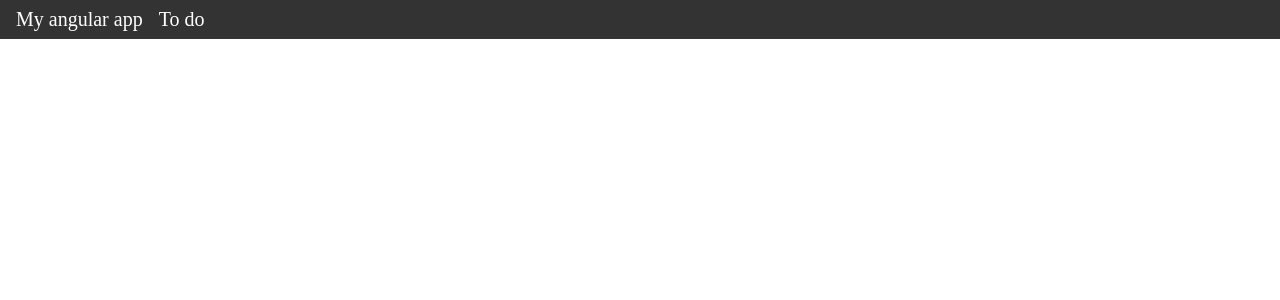
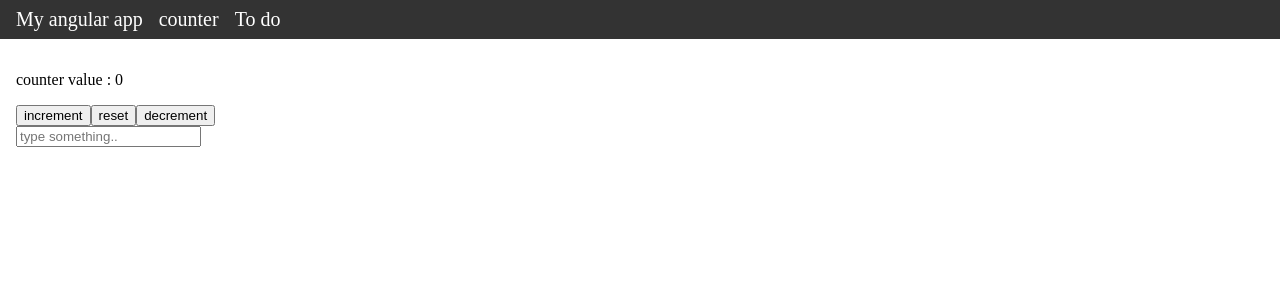
Before and after one commit to Ramimoha1/Learning-Wavelet-Frameworks, an Angular app in the folder Angular/first-ng-app/: page /counter in a window 1280 px wide. Before the commit this address led to /. Shown: the top 300 px of the page. Built offline with nearby package versions, Linux system fonts and the light colour scheme.

Commit message:
continuation
revising . reapplied what i learned and tried to be abit creative with it

- added new page counter
- enhenced checklist with css
- learned httpget and revised on javasecript es6 asyn features (promises observable objects)

```diff
--- a/Angular/first-ng-app/src/app/app.config.ts
+++ b/Angular/first-ng-app/src/app/app.config.ts
@@ -2,9 +2,11 @@ import { ApplicationConfig, provideBrowserGlobalErrorListeners, provideZoneChang
 import { provideRouter } from '@angular/router';
 
 import { routes } from './app.routes';
+import { provideHttpClient } from '@angular/common/http';
 
 export const appConfig: ApplicationConfig = {
   providers: [
+    provideHttpClient(),
     provideBrowserGlobalErrorListeners(),
     provideZoneChangeDetection({ eventCoalescing: true }),
     provideRouter(routes)
--- a/Angular/first-ng-app/src/app/app.routes.ts
+++ b/Angular/first-ng-app/src/app/app.routes.ts
@@ -14,6 +14,13 @@ export const routes: Routes = [
         loadComponent : () => {
             return import ('./todos/todos').then((m) => m.Todos)
         } ,
+    } ,
+     {
+        path : 'counter',
+        pathMatch :  "full" ,
+        loadComponent : () => {
+            return import ('./counterpage/counterpage').then((m) => m.Counterpage)
+        } ,
     }
 ]
 ;
--- a/Angular/first-ng-app/src/app/components/greetings/greetings.ts
+++ b/Angular/first-ng-app/src/app/components/greetings/greetings.ts
@@ -1,4 +1,4 @@
-import { Component, input } from '@angular/core';
+import { Component, input, signal } from '@angular/core';
 
 @Component({
   selector: 'app-greetings',
--- a/Angular/first-ng-app/src/app/components/header/header.html
+++ b/Angular/first-ng-app/src/app/components/header/header.html
@@ -2,6 +2,7 @@
   <nav>
     <ul>
       <li routerLink="/">My angular app</li>
+      <li routerLink="/counter">counter</li>
       <li routerLink="/todos">To do</li>
     </ul>
   </nav>
--- a/Angular/first-ng-app/src/app/components/todo-items/todo-items.html
+++ b/Angular/first-ng-app/src/app/components/todo-items/todo-items.html
@@ -1,3 +1,11 @@
-@for (do of todos(); track do.id) {
-    <p>{{do.title}}</p>
+<div>
+<h1> things to do {{count()}}</h1>
+<h5> this list is rendered using rest api</h5>
+<ul>
+    @for (do of todos(); track do.id) {
+    <li>
+        <input type="checkbox" (change)="updatecounter($event)" /> <b>{{do.title}}</b>
+    </li>
 }
+</ul>
+</div>
--- a/Angular/first-ng-app/src/app/components/todo-items/todo-items.scss
+++ b/Angular/first-ng-app/src/app/components/todo-items/todo-items.scss
@@ -0,0 +1,22 @@
+
+div {
+    display: flex;
+    flex-direction: column;
+    justify-content: center;
+    align-items: center;
+}
+ul{
+    display: flex;
+    flex-direction: column;
+    gap: 3px;
+}
+li {
+    font-size: 20px;
+    color:red;
+    list-style-type: none;
+
+
+}
+ input:checked ~ b{
+    color:green;
+}
--- a/Angular/first-ng-app/src/app/components/todo-items/todo-items.ts
+++ b/Angular/first-ng-app/src/app/components/todo-items/todo-items.ts
@@ -1,6 +1,8 @@
-import { Component, inject, OnInit, signal } from '@angular/core';
+import { Component, computed, inject, OnInit, signal } from '@angular/core';
 import { Todos } from '../../services/todos';
 import { Todo } from '../../Model/to.do.type';
+import { HttpClient } from '@angular/common/http';
+import { catchError } from 'rxjs';
 
 @Component({
   standalone: true ,
@@ -10,12 +12,34 @@ import { Todo } from '../../Model/to.do.type';
   styleUrl: './todo-items.scss'
 })
 export class TodoItems implements OnInit {
+
   Todoservice = inject(Todos) ;
   todos = signal<Array<Todo>>([]) ;
+  counter = signal(0)
+  total = signal(0)
   ngOnInit():void {
-    console.log(this.Todoservice.todoitems)
-    this.todos.set(this.Todoservice.todoitems)
+    this.Todoservice.getArrayApi().pipe(catchError((error)=>{console.log(error)
+      throw error
+    })).subscribe((todolist) => {
+      this.todos.set(todolist)
+      this.total.set(todolist.length)
 
+    })
   }
 
+  updatecounter(event: Event){
+    const ischecked = (event.target as HTMLInputElement).checked
+    if(ischecked){
+      this.counter.update((value)=>value + 1)
+    }
+    else
+    {
+      this.counter.update((value)=> value-1)
+    }
+  }
+  totalstr = this.total.toString
+
+  count = computed(() => `${this.counter()} / ${this.total()}`);
+
+
 }
--- /dev/null
+++ b/Angular/first-ng-app/src/app/counterpage/counterpage.html
@@ -0,0 +1,3 @@
+
+<app-countercomponent />
+<input type="text" placeholder="type something.." (keydown)="keyUpHandler($event)">
--- /dev/null
+++ b/Angular/first-ng-app/src/app/counterpage/counterpage.ts
@@ -0,0 +1,17 @@
+import { Component, signal } from '@angular/core';
+import { Greetings } from '../components/greetings/greetings';
+import { Countercomponent } from '../components/countercomponent/countercomponent';
+
+@Component({
+  selector: 'app-counterpage',
+  imports: [Countercomponent],
+  templateUrl: './counterpage.html',
+  styleUrl: './counterpage.scss'
+})
+export class Counterpage {
+
+  keyUpHandler(event: KeyboardEvent) {
+    console.log(`user typed ${event.key} `);
+  }
+
+}
--- a/Angular/first-ng-app/src/app/home/home.ts
+++ b/Angular/first-ng-app/src/app/home/home.ts
@@ -5,14 +5,14 @@ import { Todos } from '../services/todos';
 
 @Component({
   selector: 'app-home',
-  imports: [Greetings , Countercomponent],
+  imports: [Greetings],
   templateUrl: './home.html',
   styleUrl: './home.scss',
 })
 export class Home {
   message_to_child = signal("hello")
-  keyUpHandler(event: KeyboardEvent) {
-    console.log(`user typed ${event.key} `);
-  }
+
+
+
 
 }
--- a/Angular/first-ng-app/src/app/services/todos.ts
+++ b/Angular/first-ng-app/src/app/services/todos.ts
@@ -1,29 +1,35 @@
-import { Injectable } from '@angular/core';
+import { inject, Injectable } from '@angular/core';
 import { Todo } from '../Model/to.do.type';
+import { HttpClient } from '@angular/common/http';
 @Injectable({
   providedIn: 'root'
 })
 export class Todos {
-  todoitems : Array<Todo> = [
-    {
-      userId : 1 ,
-      completed: false ,
-      title : "learning angular" ,
-      id: 0,
-    } ,
-    {
-      userId : 2 ,
-      completed: false ,
-      title : "learning spring boot" ,
-      id: 1,
-    } ,
-    {
-      userId : 3,
-      completed: false ,
-      title : "learning postgress" ,
-      id: 2,
-    }
+  // todoitems : Array<Todo> = [
+  //   {
+  //     userId : 1 ,
+  //     completed: false ,
+  //     title : "learning angular" ,
+  //     id: 0,
+  //   } ,
+  //   {
+  //     userId : 2 ,
+  //     completed: false ,
+  //     title : "learning spring boot" ,
+  //     id: 1,
+  //   } ,
+  //   {
+  //     userId : 3,
+  //     completed: false ,
+  //     title : "learning postgress" ,
+  //     id: 2,
+  //   }
 
-  ]
+  // ]
+  http = inject(HttpClient)
+  getArrayApi(){
+    const url = 'https://jsonplaceholder.typicode.com/todos/'
+    return this.http.get <Array<Todo>>(url)
+  }
 
 }
```
Also changed, not shown: Angular/first-ng-app/src/app/counterpage/counterpage.scss (added), 1 other file (tests, documents, lock files or other folders).
